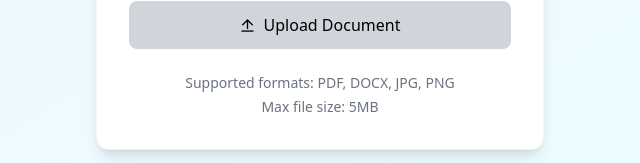
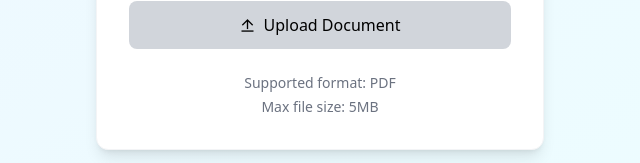
Before and after one commit to ashishyadav2605/HealthX, a Next.js app in the folder client/: page /upload in a window 1280 px wide. Shown: the part 459-622 px from the top of the page, without its empty margins (320-960 px from the left). Built offline with nearby package versions, Linux system fonts and the light colour scheme.

Commit message:
fixed login/signup

```diff
--- a/client/app/upload/page.jsx
+++ b/client/app/upload/page.jsx
@@ -194,7 +194,7 @@ export default function Upload() {
         </form>
 
         <div className="mt-6 text-center text-sm text-gray-500">
-          <p>Supported formats: PDF, DOCX, JPG, PNG</p>
+          <p>Supported format: PDF</p>
           <p className="mt-1">Max file size: 5MB</p>
         </div>
       </div>
```
